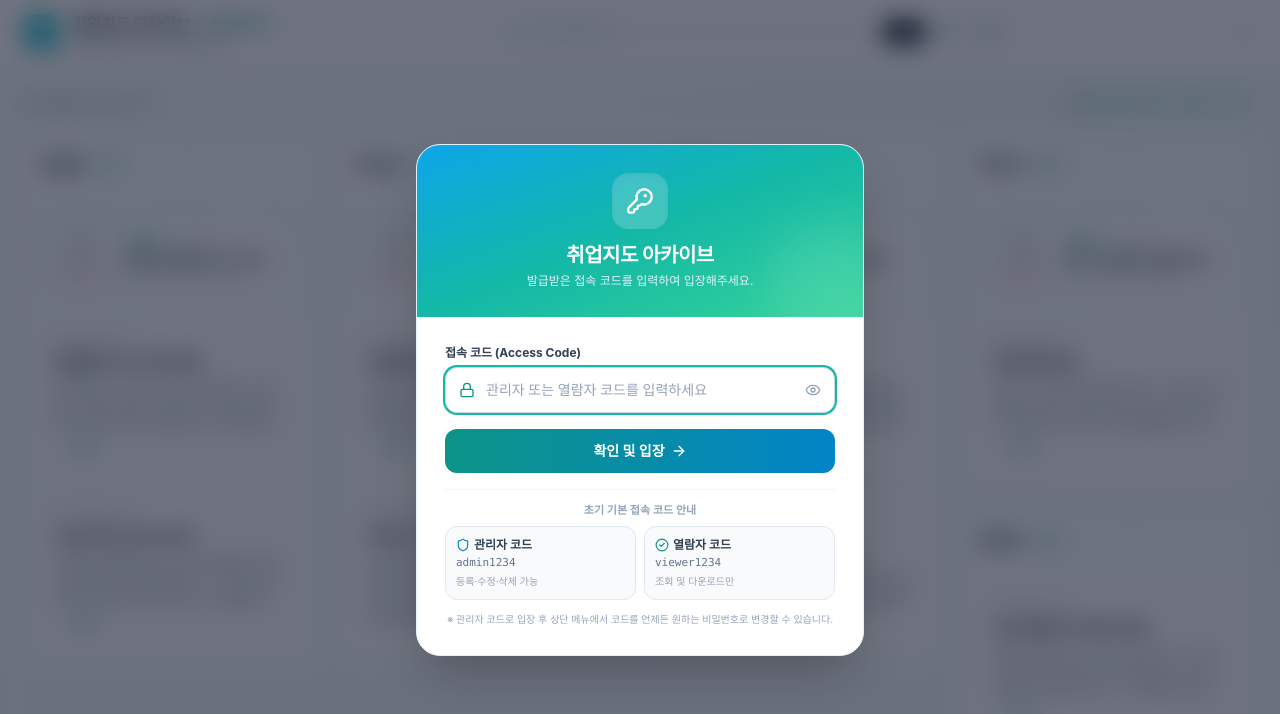
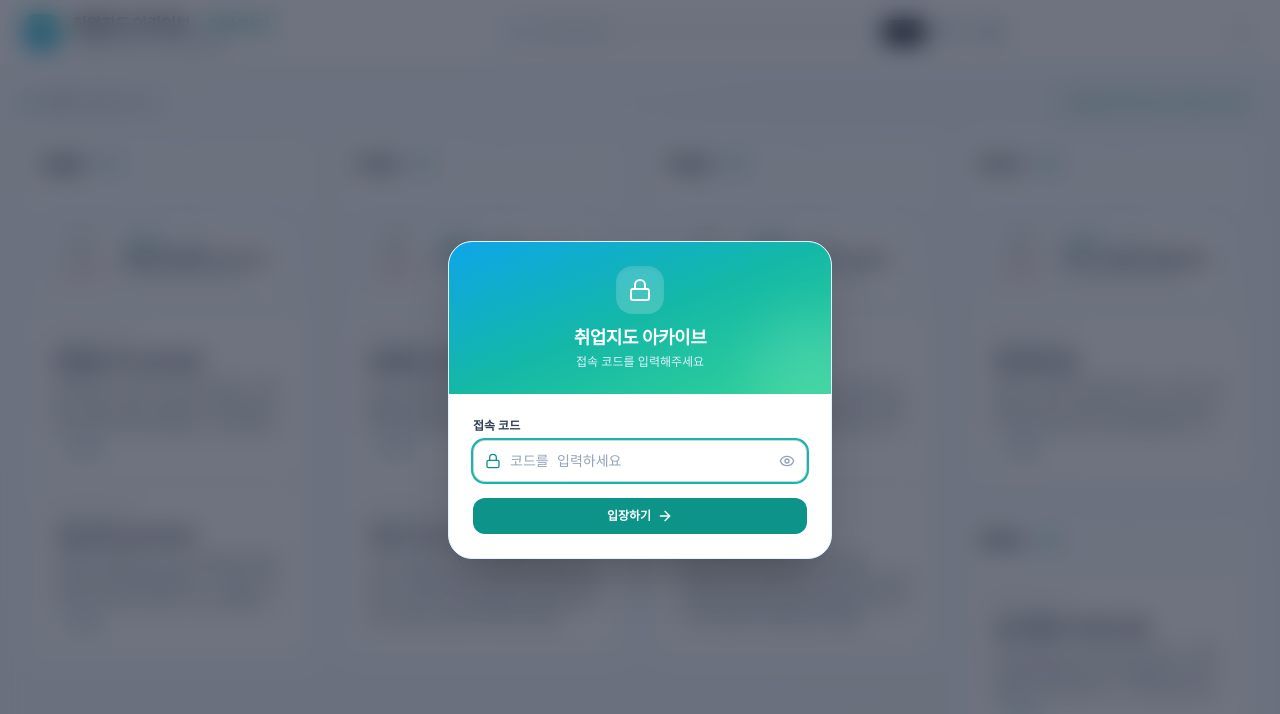
Before and after one commit to own8822/career_archive, a React (Vite) app: page / in a window 1280 px wide. Shown: the top 714 px of the page. Built offline with nearby package versions, Linux system fonts and the light colour scheme; a web font is replaced by a local one.

Commit message:
security: Remove exposed passcodes from UI and set 10 viewer codes with admin123123

```diff
--- a/src/components/CodeSettingsModal.tsx
+++ b/src/components/CodeSettingsModal.tsx
@@ -1,5 +1,5 @@
 import React, { useState } from 'react';
-import { X, KeyRound, Shield, CheckCircle2, Check } from 'lucide-react';
+import { X, KeyRound, Shield, CheckCircle2, Check, Copy } from 'lucide-react';
 import { useAuth } from '../context/AuthContext';
 
 interface CodeSettingsModalProps {
@@ -11,32 +11,52 @@ export const CodeSettingsModal: React.FC<CodeSettingsModalProps> = ({ isOpen, on
   const { authSettings, updateAuthCodes } = useAuth();
 
   const [adminCode, setAdminCode] = useState(authSettings.adminCode);
-  const [viewerCode, setViewerCode] = useState(authSettings.viewerCode);
+  const [viewerCodes, setViewerCodes] = useState<string[]>(authSettings.viewerCodes);
+  const [copiedCode, setCopiedCode] = useState<string | null>(null);
   const [isSaved, setIsSaved] = useState(false);
 
   React.useEffect(() => {
     if (isOpen) {
       setAdminCode(authSettings.adminCode);
-      setViewerCode(authSettings.viewerCode);
+      setViewerCodes(authSettings.viewerCodes);
       setIsSaved(false);
+      setCopiedCode(null);
     }
   }, [isOpen, authSettings]);
 
   if (!isOpen) return null;
 
+  const handleCopy = (code: string) => {
+    navigator.clipboard.writeText(code);
+    setCopiedCode(code);
+    setTimeout(() => setCopiedCode(null), 1500);
+  };
+
+  const handleViewerCodeChange = (index: number, val: string) => {
+    const updated = [...viewerCodes];
+    updated[index] = val;
+    setViewerCodes(updated);
+  };
+
   const handleSubmit = (e: React.FormEvent) => {
     e.preventDefault();
-    if (!adminCode.trim() || !viewerCode.trim()) {
-      alert('관리자 코드와 열람자 코드를 모두 입력해주세요.');
+    if (!adminCode.trim()) {
+      alert('관리자 코드를 입력해주세요.');
       return;
     }
 
-    updateAuthCodes(adminCode.trim(), viewerCode.trim());
+    const filteredViewerCodes = viewerCodes.map(c => c.trim()).filter(c => c.length > 0);
+    if (filteredViewerCodes.length === 0) {
+      alert('최소 1개 이상의 열람자 코드가 필요합니다.');
+      return;
+    }
+
+    updateAuthCodes(adminCode.trim(), filteredViewerCodes);
     setIsSaved(true);
     setTimeout(() => {
       setIsSaved(false);
       onClose();
-    }, 900);
+    }, 800);
   };
 
   return (
@@ -45,14 +65,14 @@ export const CodeSettingsModal: React.FC<CodeSettingsModalProps> = ({ isOpen, on
       onClick={onClose}
     >
       <div
-        className="bg-white rounded-2xl shadow-xl w-full max-w-md overflow-hidden border border-sky-100"
+        className="bg-white rounded-2xl shadow-xl w-full max-w-lg max-h-[88vh] flex flex-col overflow-hidden border border-sky-100"
         onClick={(e) => e.stopPropagation()}
       >
         {/* Header */}
-        <div className="px-5 py-4 border-b border-sky-100 flex items-center justify-between bg-gradient-to-r from-sky-50 to-teal-50">
+        <div className="px-5 py-4 border-b border-sky-100 flex items-center justify-between bg-gradient-to-r from-sky-50 to-teal-50 shrink-0">
           <div className="flex items-center space-x-2">
             <KeyRound className="w-4 h-4 text-teal-600" />
-            <h3 className="text-sm font-bold text-slate-900">접속 코드(비밀번호) 설정</h3>
+            <h3 className="text-sm font-bold text-slate-900">관리자 전용 코드 발급 및 관리</h3>
           </div>
           <button onClick={onClose} className="p-1 rounded text-slate-400 hover:text-slate-700">
             <X className="w-4 h-4" />
@@ -60,66 +80,83 @@ export const CodeSettingsModal: React.FC<CodeSettingsModalProps> = ({ isOpen, on
         </div>
 
         {/* Form Body */}
-        <form onSubmit={handleSubmit} className="p-6 space-y-4 text-xs">
+        <form onSubmit={handleSubmit} className="p-5 overflow-y-auto space-y-4 text-xs flex-1">
           <p className="text-slate-500 text-[11px] leading-relaxed">
-            관리자(자료 등록·수정 권한)와 열람자(조회 전용 권한)에게 부여할 접속 코드를 직접 설정하고 변경할 수 있습니다.
+            관리자 본인 전용 코드와 열람자들에게 개별 배포할 10개의 열람 코드를 관리할 수 있습니다.
           </p>
 
-          {/* Admin Code Input */}
+          {/* 1. Admin Code Input */}
           <div className="p-3.5 bg-sky-50/60 rounded-xl border border-sky-100 space-y-1.5">
             <div className="flex items-center justify-between">
               <label className="font-bold text-slate-800 flex items-center space-x-1.5">
                 <Shield className="w-3.5 h-3.5 text-sky-600" />
-                <span>관리자 접속 코드</span>
+                <span>관리자 전용 코드 (자료 등록·수정·삭제)</span>
               </label>
-              <span className="text-[10px] text-sky-700 bg-sky-100 px-1.5 py-0.2 rounded font-medium">
-                등록·수정·삭제 가능
-              </span>
+              <button
+                type="button"
+                onClick={() => handleCopy(adminCode)}
+                className="text-[10px] text-sky-700 hover:text-sky-900 flex items-center space-x-1"
+              >
+                <Copy className="w-3 h-3" />
+                <span>{copiedCode === adminCode ? '복사됨!' : '코드 복사'}</span>
+              </button>
             </div>
-            <div className="relative">
             <input
               type="text"
               value={adminCode}
               onChange={(e) => setAdminCode(e.target.value)}
-                placeholder="예: admin2026!"
-                className="w-full p-2.5 bg-white border border-slate-300 rounded-lg text-slate-800 font-mono text-xs focus:ring-2 focus:ring-sky-500"
+              className="w-full p-2.5 bg-white border border-slate-300 rounded-lg text-slate-800 font-mono text-xs focus:ring-2 focus:ring-sky-500 font-bold"
               required
             />
           </div>
-          </div>
 
-          {/* Viewer Code Input */}
-          <div className="p-3.5 bg-teal-50/60 rounded-xl border border-teal-100 space-y-1.5">
+          {/* 2. 10 Viewer Codes List */}
+          <div className="p-3.5 bg-teal-50/50 rounded-xl border border-teal-100 space-y-2">
             <div className="flex items-center justify-between">
               <label className="font-bold text-slate-800 flex items-center space-x-1.5">
                 <CheckCircle2 className="w-3.5 h-3.5 text-teal-600" />
-                <span>열람자 접속 코드</span>
+                <span>열람자 접속 코드 목록 ({viewerCodes.length}개)</span>
               </label>
-              <span className="text-[10px] text-teal-700 bg-teal-100 px-1.5 py-0.2 rounded font-medium">
-                조회 전용
+              <span className="text-[10px] text-teal-700 bg-teal-100/80 px-2 py-0.5 rounded font-semibold">
+                읽기 전용
               </span>
             </div>
-            <div className="relative">
+            <p className="text-[11px] text-slate-500">
+              열람을 원하는 사용자에게 아래 코드 중 하나를 전달하세요. (복사 버튼 지원)
+            </p>
+
+            <div className="grid grid-cols-1 sm:grid-cols-2 gap-2 pt-1 max-h-56 overflow-y-auto pr-1">
+              {viewerCodes.map((c, idx) => (
+                <div key={idx} className="flex items-center space-x-1.5 bg-white p-1.5 rounded-lg border border-slate-200 shadow-2xs">
+                  <span className="text-[10px] font-mono text-slate-400 w-5 text-right">{idx + 1}.</span>
                   <input
                     type="text"
-                value={viewerCode}
-                onChange={(e) => setViewerCode(e.target.value)}
-                placeholder="예: viewer2026"
-                className="w-full p-2.5 bg-white border border-slate-300 rounded-lg text-slate-800 font-mono text-xs focus:ring-2 focus:ring-teal-500"
-                required
+                    value={c}
+                    onChange={(e) => handleViewerCodeChange(idx, e.target.value)}
+                    className="flex-1 p-1 text-xs font-mono text-slate-800 font-semibold bg-transparent focus:outline-none"
                   />
+                  <button
+                    type="button"
+                    onClick={() => handleCopy(c)}
+                    className="p-1 text-slate-400 hover:text-teal-600 transition-colors"
+                    title="코드 복사"
+                  >
+                    <Copy className="w-3.5 h-3.5" />
+                  </button>
+                  {copiedCode === c && (
+                    <span className="text-[9px] text-teal-600 font-bold">복사됨!</span>
+                  )}
                 </div>
-            <p className="text-[10px] text-slate-400">
-              이 코드를 공유받은 사용자는 자료 조회 및 PDF 다운로드만 가능합니다.
-            </p>
+              ))}
+            </div>
           </div>
 
-          {/* Buttons */}
+          {/* Footer Buttons */}
           <div className="pt-2 flex items-center justify-between">
             {isSaved ? (
               <span className="text-emerald-600 font-bold flex items-center space-x-1 text-xs animate-in fade-in">
                 <Check className="w-3.5 h-3.5" />
-                <span>코드가 성공적으로 저장되었습니다!</span>
+                <span>접속 코드가 성공적으로 변경되었습니다!</span>
               </span>
             ) : <span />}
 
--- a/src/components/LoginModal.tsx
+++ b/src/components/LoginModal.tsx
@@ -1,5 +1,5 @@
 import React, { useState } from 'react';
-import { KeyRound, Shield, Eye, Lock, ArrowRight, AlertCircle, CheckCircle2 } from 'lucide-react';
+import { Lock, Eye, EyeOff, ArrowRight, AlertCircle } from 'lucide-react';
 import { useAuth } from '../context/AuthContext';
 
 export const LoginModal: React.FC = () => {
@@ -18,39 +18,34 @@ export const LoginModal: React.FC = () => {
     }
   };
 
-  const handleQuickFill = (fillCode: string) => {
-    setCode(fillCode);
-    setErrorMsg('');
-  };
-
   return (
     <div className="fixed inset-0 z-50 bg-slate-900/60 backdrop-blur-md flex items-center justify-center p-4 animate-in fade-in duration-200">
       <div
-        className="bg-white rounded-3xl shadow-2xl w-full max-w-md overflow-hidden border border-sky-100"
+        className="bg-white rounded-3xl shadow-2xl w-full max-w-sm overflow-hidden border border-sky-100"
         onClick={(e) => e.stopPropagation()}
       >
-        {/* Top Visual Banner */}
-        <div className="bg-gradient-to-br from-sky-500 via-teal-500 to-emerald-400 p-7 text-white text-center relative overflow-hidden">
+        {/* Top Visual Banner (No password text exposed) */}
+        <div className="bg-gradient-to-br from-sky-500 via-teal-500 to-emerald-400 p-6 text-white text-center relative overflow-hidden">
           <div className="relative z-10">
-            <div className="w-14 h-14 bg-white/20 backdrop-blur-md rounded-2xl flex items-center justify-center mx-auto mb-3 shadow-inner">
-              <KeyRound className="w-7 h-7 text-white" />
+            <div className="w-12 h-12 bg-white/20 backdrop-blur-md rounded-2xl flex items-center justify-center mx-auto mb-2.5 shadow-inner">
+              <Lock className="w-6 h-6 text-white" />
             </div>
-            <h2 className="text-xl font-bold tracking-tight">취업지도 아카이브</h2>
-            <p className="text-xs text-sky-100 mt-1">
-              발급받은 접속 코드를 입력하여 입장해주세요.
+            <h2 className="text-lg font-bold tracking-tight">취업지도 아카이브</h2>
+            <p className="text-xs text-sky-100 mt-0.5">
+              접속 코드를 입력해주세요
             </p>
           </div>
-          <div className="absolute -bottom-8 -right-8 w-32 h-32 bg-white/10 rounded-full blur-xl pointer-events-none"></div>
+          <div className="absolute -bottom-8 -right-8 w-28 h-28 bg-white/10 rounded-full blur-xl pointer-events-none"></div>
         </div>
 
-        {/* Form Body */}
-        <form onSubmit={handleSubmit} className="p-6 sm:p-7 space-y-4">
+        {/* Clean Login Form (Zero password exposure) */}
+        <form onSubmit={handleSubmit} className="p-6 space-y-4">
           <div>
-            <label className="block text-xs font-bold text-slate-700 mb-1.5">
-              접속 코드 (Access Code)
+            <label className="block text-xs font-semibold text-slate-700 mb-1.5">
+              접속 코드
             </label>
             <div className="relative">
-              <div className="absolute inset-y-0 left-0 pl-3.5 flex items-center pointer-events-none text-slate-400">
+              <div className="absolute inset-y-0 left-0 pl-3 flex items-center pointer-events-none text-slate-400">
                 <Lock className="w-4 h-4 text-teal-600" />
               </div>
               <input
@@ -60,18 +55,18 @@ export const LoginModal: React.FC = () => {
                   setCode(e.target.value);
                   if (errorMsg) setErrorMsg('');
                 }}
-                placeholder="관리자 또는 열람자 코드를 입력하세요"
-                className="w-full pl-10 pr-10 py-3 text-sm bg-slate-50 border border-slate-300 rounded-xl focus:outline-none focus:ring-2 focus:ring-teal-500 focus:bg-white text-slate-800 placeholder-slate-400 font-medium transition-all"
+                placeholder="코드를 입력하세요"
+                className="w-full pl-9 pr-9 py-2.5 text-sm bg-slate-50 border border-slate-300 rounded-xl focus:outline-none focus:ring-2 focus:ring-teal-500 focus:bg-white text-slate-800 placeholder-slate-400 font-mono transition-all"
                 required
                 autoFocus
               />
               <button
                 type="button"
                 onClick={() => setShowPassword(!showPassword)}
-                className="absolute inset-y-0 right-0 pr-3.5 flex items-center text-slate-400 hover:text-slate-600 transition-colors"
-                title={showPassword ? '비밀번호 숨기기' : '비밀번호 보기'}
+                className="absolute inset-y-0 right-0 pr-3 flex items-center text-slate-400 hover:text-slate-600 transition-colors"
+                title={showPassword ? '코드 가리기' : '코드 보기'}
               >
-                <Eye className="w-4 h-4" />
+                {showPassword ? <EyeOff className="w-4 h-4" /> : <Eye className="w-4 h-4" />}
               </button>
             </div>
 
@@ -85,48 +80,11 @@ export const LoginModal: React.FC = () => {
 
           <button
             type="submit"
-            className="w-full py-3 bg-gradient-to-r from-teal-600 to-sky-600 hover:from-teal-700 hover:to-sky-700 text-white font-bold rounded-xl shadow-xs transition-all flex items-center justify-center space-x-1.5 text-sm active:scale-[0.99]"
+            className="w-full py-2.5 bg-teal-600 hover:bg-teal-700 active:bg-teal-800 text-white font-bold rounded-xl shadow-xs transition-all flex items-center justify-center space-x-1.5 text-xs"
           >
-            <span>확인 및 입장</span>
+            <span>입장하기</span>
             <ArrowRight className="w-4 h-4" />
           </button>
-
-          {/* Quick Guide & Preset Helper */}
-          <div className="pt-3 border-t border-slate-100 space-y-2">
-            <p className="text-[11px] font-semibold text-slate-400 text-center">
-              초기 기본 접속 코드 안내
-            </p>
-            <div className="grid grid-cols-2 gap-2 text-xs">
-              <button
-                type="button"
-                onClick={() => handleQuickFill('admin1234')}
-                className="p-2.5 bg-slate-50 hover:bg-sky-50 border border-slate-200 hover:border-sky-300 rounded-xl text-left transition-colors group"
-              >
-                <div className="flex items-center space-x-1 text-slate-700 group-hover:text-sky-700 font-bold mb-0.5">
-                  <Shield className="w-3.5 h-3.5 text-sky-600" />
-                  <span>관리자 코드</span>
-                </div>
-                <p className="text-[11px] font-mono text-slate-500">admin1234</p>
-                <p className="text-[10px] text-slate-400 mt-0.5">등록·수정·삭제 가능</p>
-              </button>
-
-              <button
-                type="button"
-                onClick={() => handleQuickFill('viewer1234')}
-                className="p-2.5 bg-slate-50 hover:bg-teal-50 border border-slate-200 hover:border-teal-300 rounded-xl text-left transition-colors group"
-              >
-                <div className="flex items-center space-x-1 text-slate-700 group-hover:text-teal-700 font-bold mb-0.5">
-                  <CheckCircle2 className="w-3.5 h-3.5 text-teal-600" />
-                  <span>열람자 코드</span>
-                </div>
-                <p className="text-[11px] font-mono text-slate-500">viewer1234</p>
-                <p className="text-[10px] text-slate-400 mt-0.5">조회 및 다운로드만</p>
-              </button>
-            </div>
-            <p className="text-[10px] text-slate-400 text-center pt-1">
-              ※ 관리자 코드로 입장 후 상단 메뉴에서 코드를 언제든 원하는 비밀번호로 변경할 수 있습니다.
-            </p>
-          </div>
         </form>
       </div>
     </div>
--- a/src/services/storage.ts
+++ b/src/services/storage.ts
@@ -4,11 +4,22 @@ import { INITIAL_STUDENTS } from '../data/mockData';
 const DB_NAME = 'CareerArchiveDB';
 const DB_VERSION = 1;
 const STORE_NAME = 'students';
-const AUTH_SETTINGS_KEY = 'career_archive_auth_settings';
+const AUTH_SETTINGS_KEY = 'career_archive_auth_settings_v2'; // versioned key to override old presets
 
 export const DEFAULT_AUTH_SETTINGS: AuthSettings = {
-  adminCode: 'admin1234',
-  viewerCode: 'viewer1234',
+  adminCode: 'admin123123',
+  viewerCodes: [
+    'viewer01',
+    'viewer02',
+    'viewer03',
+    'viewer04',
+    'viewer05',
+    'viewer06',
+    'viewer07',
+    'viewer08',
+    'viewer09',
+    'viewer10',
+  ],
 };
 
 class LocalArchiveStorage {
@@ -40,17 +51,21 @@ class LocalArchiveStorage {
   }
 
   /**
-   * Auth Settings (Admin Code & Viewer Code)
+   * Auth Settings (Admin Code & 10 Viewer Codes)
    */
   getAuthSettings(): AuthSettings {
     try {
       const raw = localStorage.getItem(AUTH_SETTINGS_KEY);
       if (raw) {
-        return JSON.parse(raw);
+        const parsed = JSON.parse(raw);
+        if (parsed.adminCode && Array.isArray(parsed.viewerCodes) && parsed.viewerCodes.length > 0) {
+          return parsed;
+        }
       }
     } catch (e) {
       console.warn('Failed to parse auth settings, using defaults', e);
     }
+    this.saveAuthSettings(DEFAULT_AUTH_SETTINGS);
     return DEFAULT_AUTH_SETTINGS;
   }
 
--- a/src/types/index.ts
+++ b/src/types/index.ts
@@ -2,7 +2,7 @@ export type UserRole = 'admin' | 'viewer' | null;
 
 export interface AuthSettings {
   adminCode: string;
-  viewerCode: string;
+  viewerCodes: string[]; // viewer01 ~ viewer10
 }
 
 export interface PdfAttachment {
```
Also changed, not shown: src/context/AuthContext.tsx (+7 -5 lines). Lines whose indentation alone changed are shown as unchanged.
